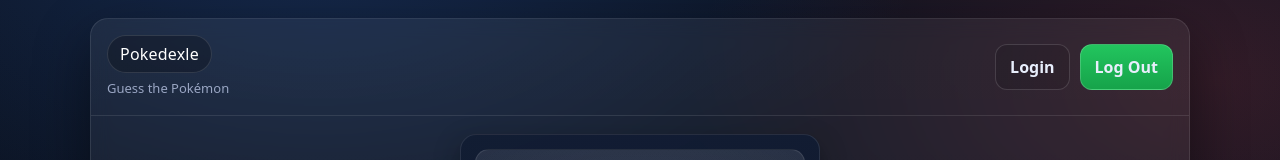
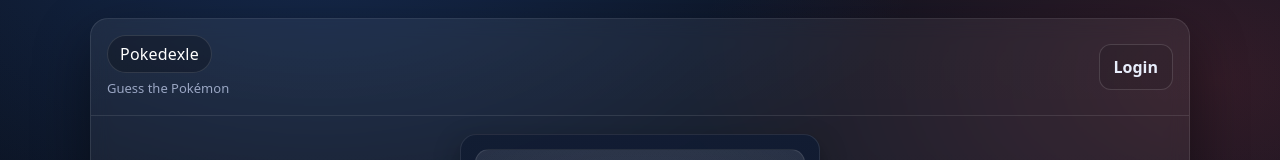
Before and after one commit to birgirbtb/pokedexdle, a Next.js app: page / in a window 1280 px wide. Shown: the top 160 px of the page. Built offline with nearby package versions, Linux system fonts and the light colour scheme; no server answers.

Commit message:
login/logout button functionality

```diff
--- /dev/null
+++ b/app/(auth)/components/LogOut.tsx
@@ -0,0 +1,23 @@
+"use client";
+
+import { createClient } from "@/lib/supabase/client";
+import { useRouter } from "next/navigation";
+
+export default function LogOut() {
+  const supabase = createClient();
+  const { refresh } = useRouter();
+
+  const logOut = async () => {
+    await supabase.auth.signOut();
+    refresh();
+  };
+
+  return (
+    <button
+      className="bg-linear-to-b cursor-pointer from-[#c52222] to-[#a31616] border border-white/18 text-[#e8eefc] py-2.5 px-3.5 rounded-xl font-bold select-none active:translate-y-px"
+      onClick={logOut}
+    >
+      Log Out
+    </button>
+  );
+}
--- a/app/components/SearchPokemon.tsx
+++ b/app/components/SearchPokemon.tsx
@@ -101,7 +101,7 @@ export default function SearchPokemon() {
           onClick={handleGuess}
           className="h-full border-l border-white/12
                      bg-linear-to-b from-[#22c55e] to-[#16a34a]
-                     text-white font-extrabold select-none
+                     text-white font-bold cursor-pointer select-none
                      active:translate-y-px"
         >
           Guess
--- a/app/page.tsx
+++ b/app/page.tsx
@@ -1,27 +1,43 @@
+import Link from "next/link";
 import SearchPokemon from "./components/SearchPokemon";
+import { createClient } from "@/lib/supabase/server";
+import LogOut from "./(auth)/components/LogOut";
 
-export default function Page() {
+export default async function Page() {
+  const supabase = await createClient();
+  const {
+    data: { user },
+  } = await supabase.auth.getUser();
+
   return (
-    <main className="min-h-screen flex justify-center items-start p-4.5">
+    <main className="min-h-screen flex justify-center items-center p-4.5">
       <div className="relative w-full max-w-275 rounded-[18px] overflow-hidden bg-linear-to-b from-white/6 to-white/3 border border-white/10 shadow-[0_22px_55px_rgba(0,0,0,0.45)] backdrop-blur-[10px] after:content-[''] after:absolute after:left-0 after:right-0 after:bottom-0 after:h-35 after:pointer-events-none after:z-5 after:bg-linear-to-b after:from-[rgba(11,18,32,0)] after:via-[rgba(11,18,32,0.65)] after:to-[rgba(11,18,32,0.95)]">
         <header className="bg-[linear-gradient(90deg,rgba(229,72,77,0.18),rgba(59,130,246,0.14)),rgba(15,23,42,0.55)] border-b border-white/10">
           <div className="flex items-center justify-between gap-4 p-4">
-            <div>
+            <div className="space-y-1.5">
               <div className="text-white tracking-[0.2px] inline-block py-1.5 px-3 rounded-full bg-black/25 border border-white/12">
                 Pokedexle
               </div>
-              <div className="mt-1.5 text-[#9aa6c3] text-[13px]">
+              <div className="text-[#9aa6c3] text-[13px]">
                 Guess the Pokémon
               </div>
             </div>
 
-            <div className="flex gap-2.5">
-              <button className="border border-white/[0.14] bg-black/10 text-[#e8eefc] py-2.5 px-3.5 rounded-xl font-extrabold select-none active:translate-y-px">
-                Login
-              </button>
-              <button className="bg-linear-to-b from-[#22c55e] to-[#16a34a] border border-white/18 text-[#e8eefc] py-2.5 px-3.5 rounded-xl font-extrabold select-none active:translate-y-px">
-                Log Out
-              </button>
+            <div className="flex flex-col gap-1">
+              {user && (
+                <p className="text-white text-sm font-semibold">
+                  {user?.email}
+                </p>
+              )}
+              {user ? (
+                <LogOut />
+              ) : (
+                <Link href="/login">
+                  <button className="border cursor-pointer border-white/[0.14] bg-black/10 text-[#e8eefc] py-2.5 px-3.5 rounded-xl font-bold select-none active:translate-y-px">
+                    Login
+                  </button>
+                </Link>
+              )}
             </div>
           </div>
         </header>
```
